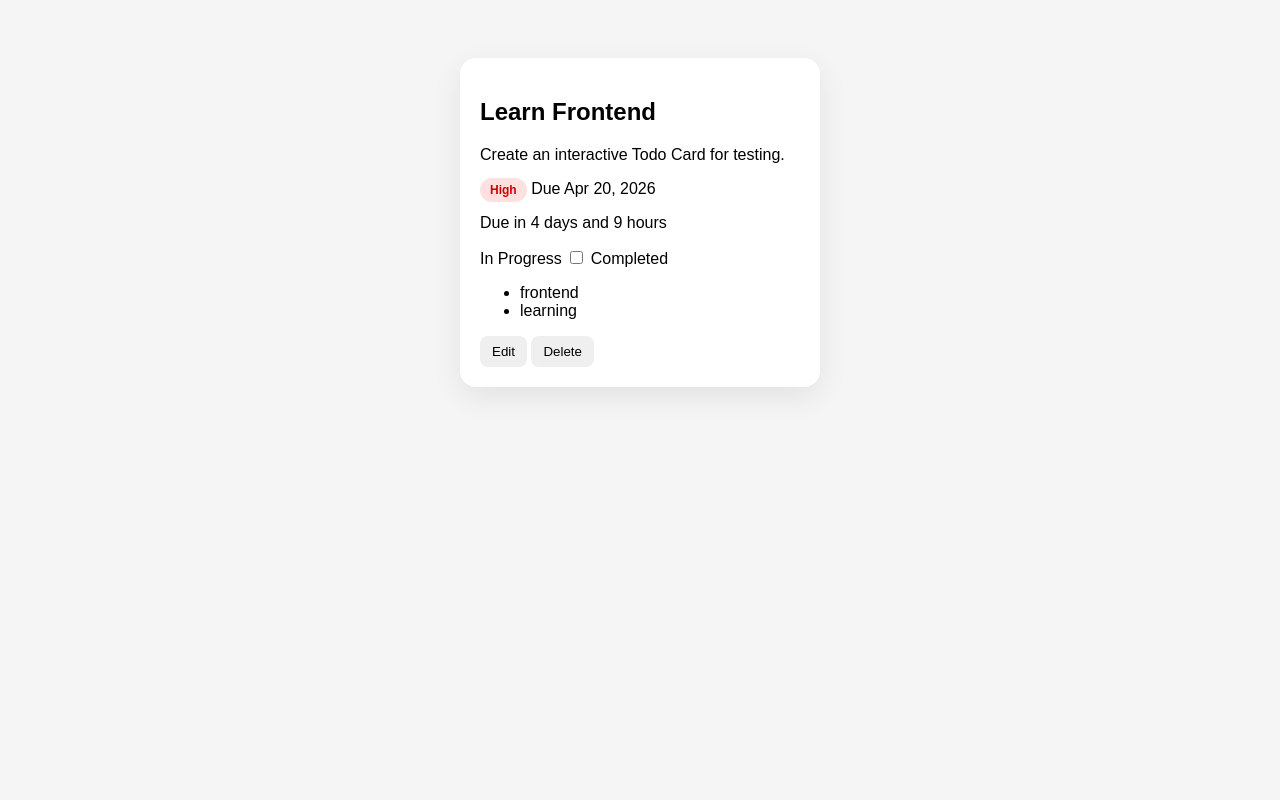
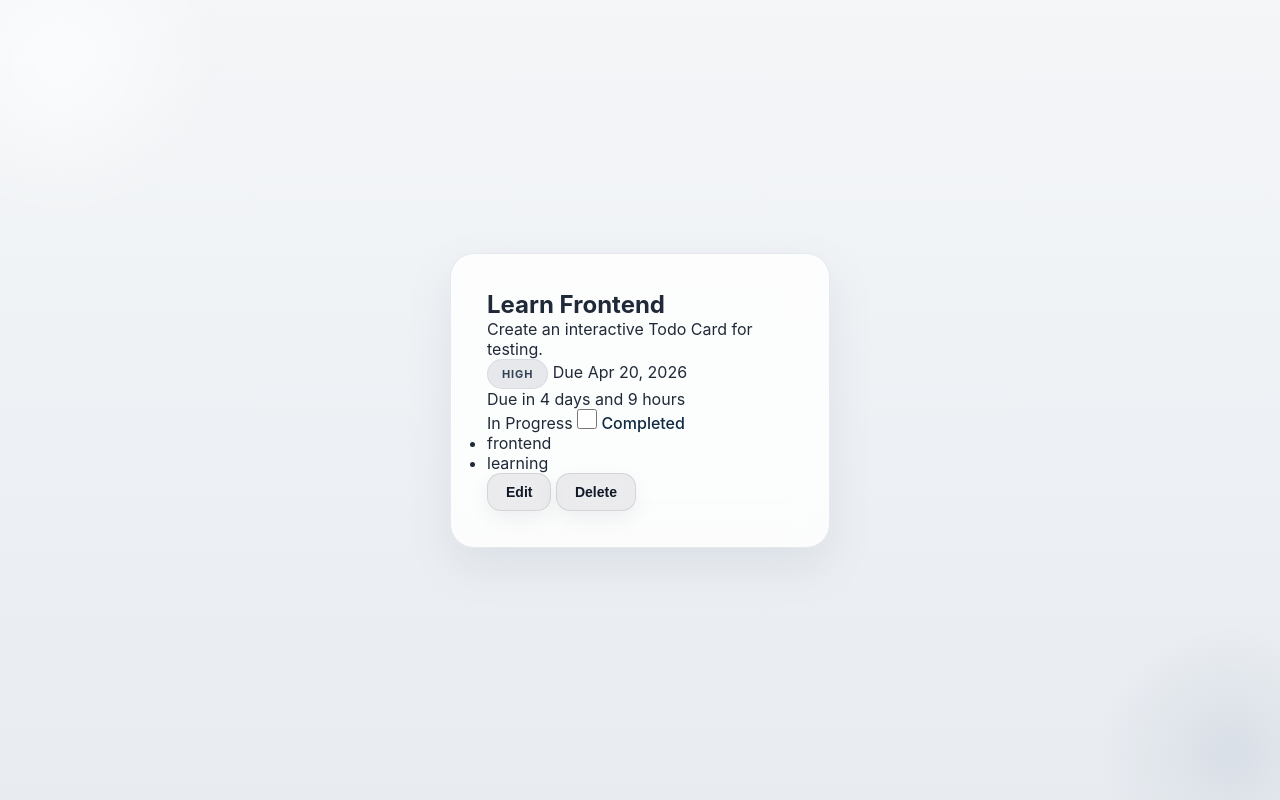
Before and after one commit to ArthurThaCode/Todo-Card, a plain HTML site: page index.html in a window 1280 px wide. Drawn offline with Linux system fonts and the light colour scheme.

Commit message:
amélioration du css

```diff
--- a/index.css
+++ b/index.css
@@ -1,47 +1,163 @@
+* {
+  margin: 0;
+  padding: 0;
+  box-sizing: border-box;
+}
+
 body {
-  font-family: Arial;
-  background: #f5f5f5;
+  font-family: 'Inter', ui-sans-serif, system-ui, -apple-system, BlinkMacSystemFont, 'Segoe UI', sans-serif;
+  background: linear-gradient(180deg, #f4f6f8 0%, #e8ecf1 100%);
+  min-height: 100vh;
   display: flex;
   justify-content: center;
-  padding: 50px;
+  align-items: center;
+  padding: 24px;
+  position: relative;
+  overflow: hidden;
+  color: #1f2937;
+}
+
+/* Éléments de décoration en arrière-plan */
+body::before {
+  content: '';
+  position: fixed;
+  width: 360px;
+  height: 360px;
+  background: radial-gradient(circle, rgba(255, 255, 255, 0.65) 0%, transparent 65%);
+  border-radius: 50%;
+  top: -120px;
+  left: -120px;
+  pointer-events: none;
+}
+
+body::after {
+  content: '';
+  position: fixed;
+  width: 280px;
+  height: 280px;
+  background: radial-gradient(circle, rgba(148, 163, 184, 0.18) 0%, transparent 65%);
+  border-radius: 50%;
+  bottom: -90px;
+  right: -90px;
+  pointer-events: none;
 }
 
 article {
-  background: white;
-  padding: 20px;
-  border-radius: 16px;
-  width: 320px;
-  box-shadow: 0 10px 30px rgba(0,0,0,0.08);
-  transition: transform 0.2s ease, box-shadow 0.2s ease;
+  background: rgba(255, 255, 255, 0.82);
+  backdrop-filter: blur(18px);
+  padding: 36px;
+  border-radius: 24px;
+  width: 100%;
+  max-width: 380px;
+  border: 1px solid rgba(148, 163, 184, 0.22);
+  box-shadow: 0 18px 45px rgba(100, 116, 139, 0.12);
+  transition: transform 0.3s ease, box-shadow 0.3s ease, border-color 0.3s ease;
+  position: relative;
+  z-index: 10;
 }
 
 article:hover {
-  transform: translateY(-5px);
-  box-shadow: 0 15px 40px rgba(0,0,0,0.12);
+  transform: translateY(-6px);
+  box-shadow: 0 24px 60px rgba(100, 116, 139, 0.15);
+  border-color: rgba(148, 163, 184, 0.3);
 }
 
-[data-testid="test-todo-priority"] {
-  padding: 5px 10px;
-  border-radius: 999px;
-  background: #ffe0e0;
-  color: #d00000;
-  font-weight: bold;
-  font-size: 12px;
+article:active {
+  transform: translateY(-2px);
 }
 
+/* Badges de priorité */
+[data-testid="test-todo-priority"] {
+  padding: 7px 14px;
+  border-radius: 999px;
+  background: rgba(71, 85, 105, 0.12);
+  color: #334155;
+  font-weight: 700;
+  font-size: 11px;
+  text-transform: uppercase;
+  letter-spacing: 0.08em;
+  border: 1px solid rgba(148, 163, 184, 0.18);
+  display: inline-flex;
+  align-items: center;
+  justify-content: center;
+  transition: background-color 0.25s ease, transform 0.25s ease;
+}
+
+[data-testid="test-todo-priority"]:hover {
+  transform: translateY(-1px);
+  background: rgba(71, 85, 105, 0.18);
+}
+
+/* Boutons sobres et élégants */
 button {
   border: none;
-  padding: 8px 12px;
-  border-radius: 8px;
+  padding: 10px 18px;
+  border-radius: 14px;
   cursor: pointer;
-  transition: 0.2s;
+  font-weight: 600;
+  font-size: 14px;
+  transition: transform 0.25s ease, box-shadow 0.25s ease, background-color 0.25s ease;
+  background: rgba(15, 23, 42, 0.08);
+  border: 1px solid rgba(15, 23, 42, 0.1);
+  color: #111827;
+  backdrop-filter: blur(12px);
+  box-shadow: 0 8px 22px rgba(15, 23, 42, 0.06);
+  position: relative;
 }
 
 button:hover {
-  opacity: 0.8;
+  transform: translateY(-2px);
+  background: rgba(15, 23, 42, 0.12);
+  box-shadow: 0 10px 26px rgba(15, 23, 42, 0.08);
+}
+
+button:active {
+  transform: translateY(0);
+  box-shadow: 0 6px 18px rgba(15, 23, 42, 0.07);
+}
+
+button:focus-visible {
+  outline: 2px solid rgba(15, 23, 42, 0.18);
+  outline-offset: 3px;
+}
+
+/* Checkbox élégante */
+input[type="checkbox"] {
+  cursor: pointer;
+  accent-color: #334155;
+  width: 20px;
+  height: 20px;
+  border-radius: 6px;
+  transition: box-shadow 0.2s ease;
+}
+
+input[type="checkbox"]:hover {
+  box-shadow: 0 0 9px rgba(51, 65, 85, 0.18);
 }
 
 input[type="checkbox"]:checked + label {
   text-decoration: line-through;
-  opacity: 0.6;
+  opacity: 0.72;
+  color: #475569;
 }
+
+label {
+  color: #102a43;
+  font-weight: 500;
+  transition: color 0.2s ease;
+  cursor: pointer;
+}
+
+@media (max-width: 420px) {
+  body {
+    padding: 16px;
+  }
+
+  article {
+    padding: 28px;
+  }
+
+  button {
+    width: 100%;
+  }
+}
```
